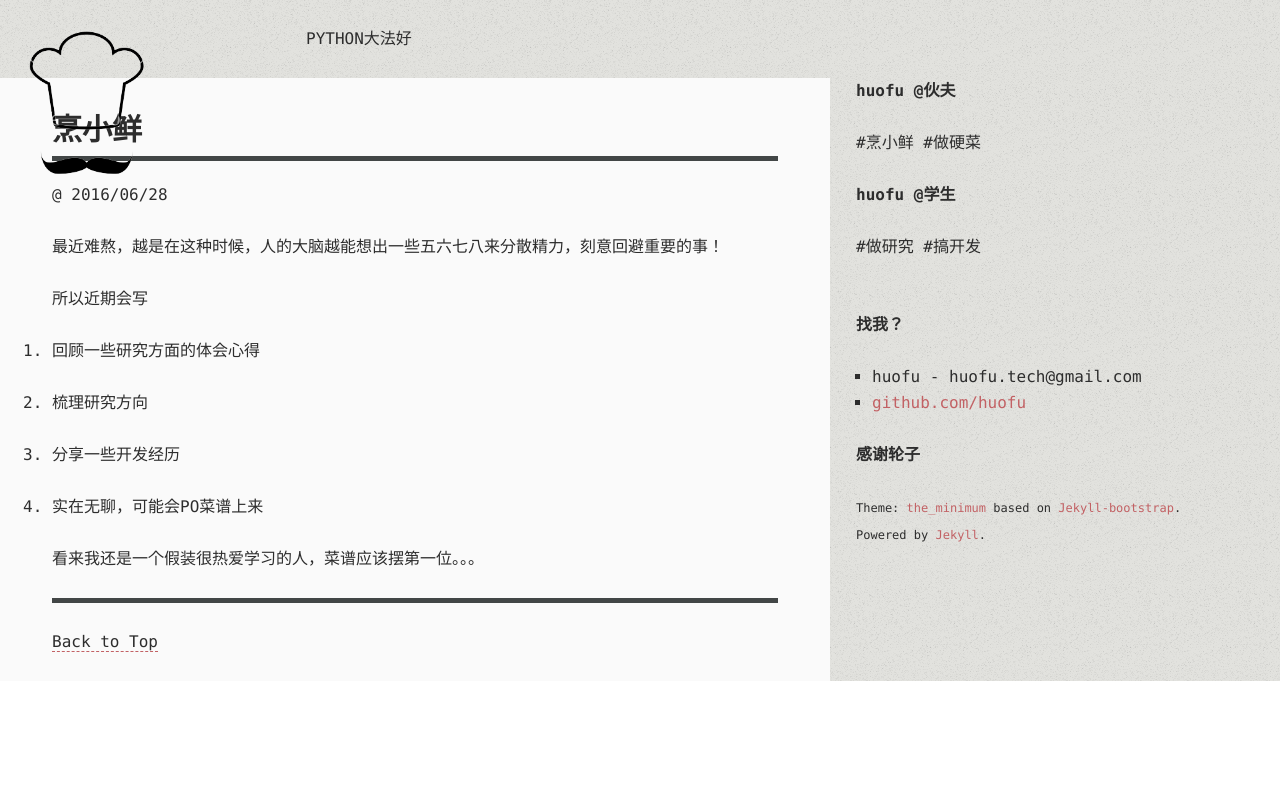
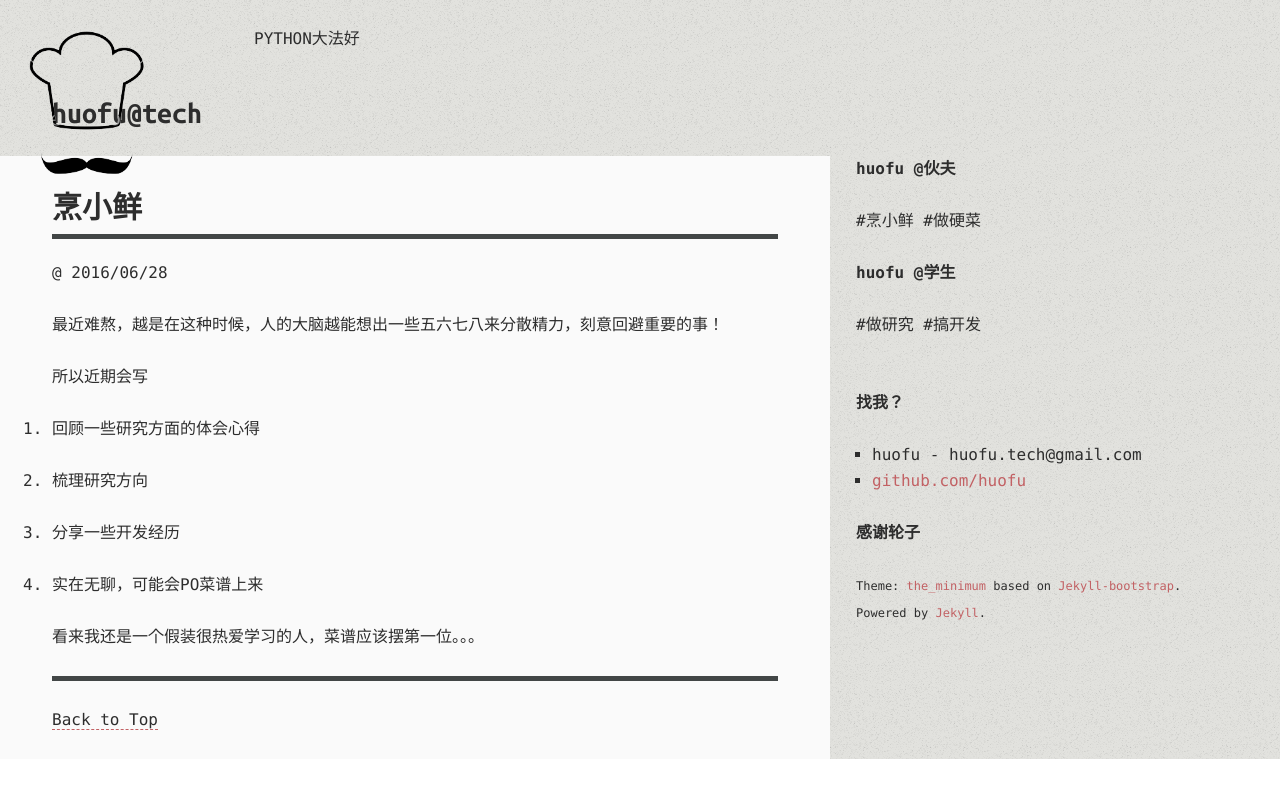
Before and after one commit to huofu/huofu.github.com, a Jekyll site: the page built from index.md, in a window 1280 px wide. Shown: the top 798 px of the page. Built offline with Jekyll 4.4.1, drawn with Linux system fonts in a browser that asks for light colours; comment, search, counter and statistics services are not loaded.

Commit message:
update the site layout

```diff
--- a/_includes/themes/the-program/default.html
+++ b/_includes/themes/the-program/default.html
@@ -21,10 +21,10 @@
 				<nav class="nav-global">
 					<ul>
 						<li class="logo">
-							<div>
+							<div style="position:relative;margin:0 auto;" >
 								<img src="https://huofu.github.io/assets/images/avatar.png" width="120px" style="position:relative;margin:0 auto;" />
-								<a href="/" style="margin: 0 auto;">{{ site.title }}</a>
 							</div>
+							<a href="/" style="align:center;">{{ site.title }}</a>
 						</li>
 						<li class="page"><a href="/navi_python.html">Python大法好</a></li>
 						<!--
```
